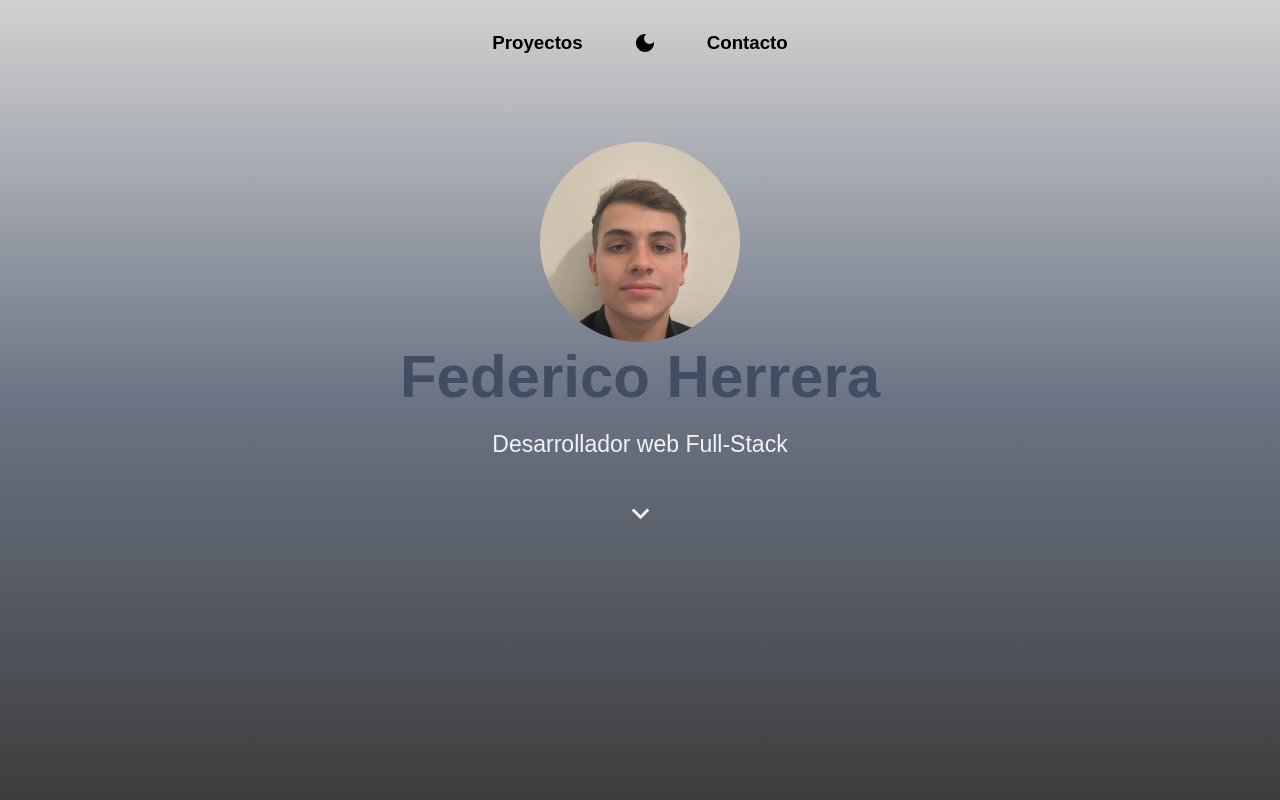
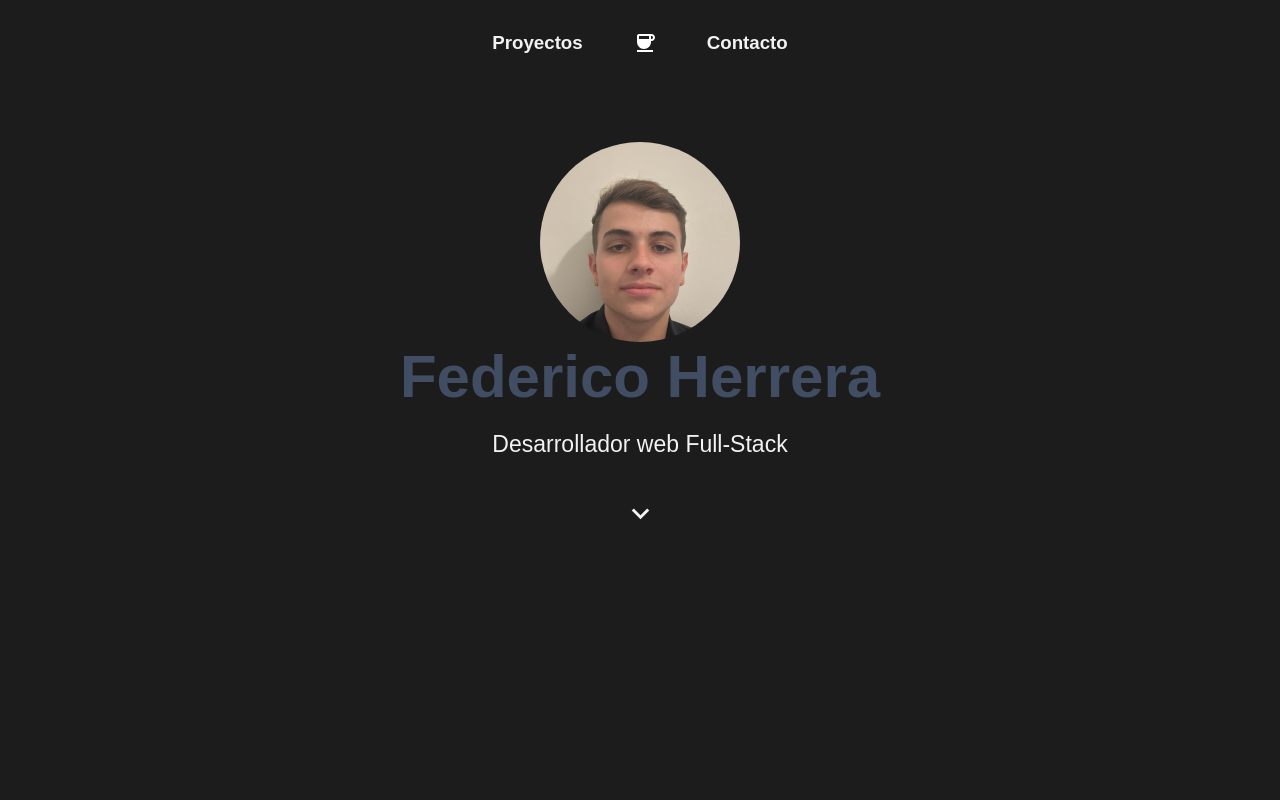
Before and after one commit to FedericoHerreraa/Portfolio, a React (Vite) app: page / in a window 1280 px wide. Shown: the top 800 px of the page. Built offline with nearby package versions, Linux system fonts and the light colour scheme.

Commit message:
ultimo commit

```diff
--- a/index.html
+++ b/index.html
@@ -3,6 +3,7 @@
   <head>
     <meta charset="UTF-8" />
     <meta name="viewport" content="width=device-width, initial-scale=1.0" />
+    <link rel="shortcut icon" href="/src/img/bowl-hot-solid-36.png" type="image/x-icon">
     <meta name="theme-color" content="#1c1c1c" />
     <title>Federico Herrera</title>
   </head>
--- a/src/App.jsx
+++ b/src/App.jsx
@@ -1,5 +1,4 @@
 import './App.css'
-import { ModoProvider } from './Context/ModoClaroOscuro'
 import Header from './components/header/header'
 import SobreMi from './components/sobreMi/sobreMi'
 import Proyectos from './components/proyectos/proyectos'
@@ -7,12 +6,12 @@ import Contacto from './components/contacto/contacto'
 
 function App() {
   return (
-    <ModoProvider>
+    <>
       <Header/>
       <SobreMi/>
       <Proyectos/>
       <Contacto/>
-    </ModoProvider>
+    </>
   )
 }
 
--- a/src/Context/ModoClaroOscuro.jsx
+++ /dev/null
@@ -1,33 +0,0 @@
-import { createContext, useContext, useEffect, useState } from "react";
-
-const ContextModo = createContext()
-
-export const ModoProvider = ({ children }) => {
-    const [darkMode, setDarkMode] = useState(false)
-
-    useEffect(() => {
-        localStorage.setItem('darkMode', darkMode)
-    })
-
-    useEffect(() => {
-        const savedModo = localStorage.getItem('darkMode')
-        console.log(savedModo)
-        setDarkMode(JSON.parse(!savedModo))
-        console.log(darkMode)
-    }, [])
-
-    const cambiarModo = () => {
-        setDarkMode(!darkMode)
-        localStorage.setItem('darkMode', JSON.stringify(darkMode))
-    };
-
-    return (
-        <ContextModo.Provider value={{ darkMode, cambiarModo }}>
-            {children}
-        </ContextModo.Provider>
-    )
-}
-
-export const useModo = () => {
-    return useContext(ContextModo)
-}
--- a/src/components/header/header.jsx
+++ b/src/components/header/header.jsx
@@ -1,13 +1,9 @@
 
 import stylesHeader from './header.module.css'
-import { useModo } from '../../Context/ModoClaroOscuro'
-import LightModeIcon from '@mui/icons-material/LightMode';
-import DarkModeIcon from '@mui/icons-material/DarkMode';
+import CoffeeIcon from '@mui/icons-material/Coffee';
 import ExpandMoreIcon from '@mui/icons-material/ExpandMore';
 
 const Header = () => {
-    const { darkMode, cambiarModo } = useModo()
-
     const esVistaMobile = () => window.innerWidth <= 768;
 
     const desplazamientoProyectos = () => {
@@ -35,25 +31,24 @@ const Header = () => {
     };
 
     return (
-        <div className={darkMode ? stylesHeader.containerOscuro : stylesHeader.containerClaro}>
-            <div className={darkMode ? stylesHeader.headerContainerOscuro : stylesHeader.headerContainerClaro}>
+        <div className={stylesHeader.containerOscuro}>
+            <div className={stylesHeader.headerContainerOscuro}>
                 <div className={stylesHeader.navInfo}>
                     <div onClick={desplazamientoProyectos}>
                         <h3>Proyectos</h3>
                     </div>
                     <button
                         type='button'
-                        className={darkMode ? stylesHeader.btnOscuro : stylesHeader.btnClaro}
-                        onClick={cambiarModo}
+                        className={stylesHeader.btnOscuro}
                     >
-                        {darkMode ? <LightModeIcon/> : <DarkModeIcon/>}
+                        <CoffeeIcon fontSize='medium'/>
                     </button>
                     <div onClick={desplazamientoContacto}>
                         <h3>Contacto</h3>
                     </div>
                 </div>
             </div>
-            <div className={darkMode ? stylesHeader.info : stylesHeader.info}>
+            <div className={stylesHeader.info}>
                 <div>
                     <div className={stylesHeader.imgPersonal}>
                     </div>
--- a/src/components/header/header.module.css
+++ b/src/components/header/header.module.css
@@ -2,11 +2,6 @@
     padding: 0;
     margin: 0;
     font-family: sans-serif;
-}
-
-.containerClaro {
-    height: 100vh;
-    background: linear-gradient(#d1d1d1, #6b7485, #3d3d3d);
 }
 
 .containerOscuro {
@@ -14,14 +9,6 @@
     background-color: #1c1c1c;
 }
 
-.headerContainerClaro {
-    display: flex;
-    justify-content: center;
-    align-items: center;
-    height: 65px;
-    width: 100%;
-    color: black;
-}
 
 .headerContainerOscuro {
     display: flex;
@@ -32,7 +19,7 @@
     color: #f2f2f2;
 }
 
-.headerContainerOscuro div, .headerContainerClaro div {
+.headerContainerOscuro div {
     margin-top: 10px;
     padding: 10px;
 }
@@ -47,18 +34,6 @@
 
 .titulo {
     margin-left: 20px;
-}
-
-.btnClaro {
-    margin-right: 40px;
-    margin-left: 40px;
-    background: none;
-    color: black;
-    font-weight: 600;
-    border: none;
-    cursor: pointer;
-    font-size: 17px;
-    margin-top: 5%;
 }
 
 .btnOscuro {
```
Also changed, not shown: src/img/bowl-hot-solid-36.png (added).
